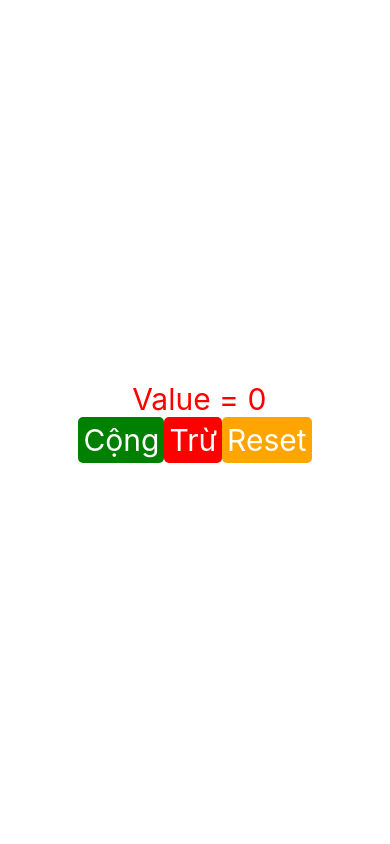
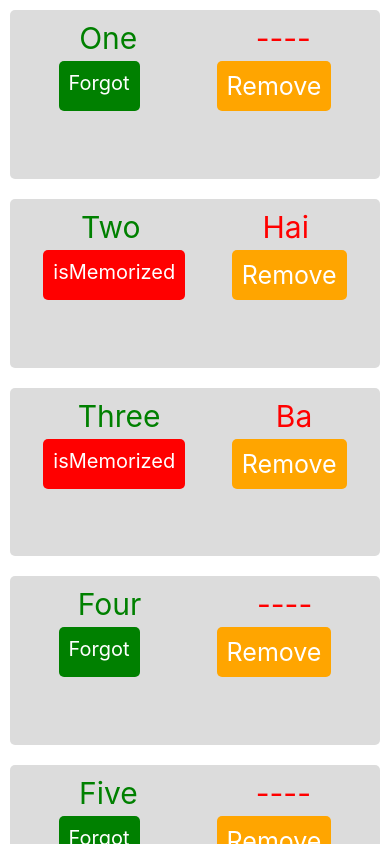
Before and after one commit to phamtanphat/reactnative25072019, a React Native app: screen / in a window 390 px wide. Built offline with nearby package versions, Linux system fonts and the light colour scheme.

Commit message:
Update App.js

```diff
--- a/App.js
+++ b/App.js
@@ -1,19 +1,12 @@
 import React, {Component} from 'react';
 import {Platform, StyleSheet, Text, View} from 'react-native';
-import Word from './components/Word';
-import HandleArray from './components/HandleArray';
-import Box from './components/Box';
- const words = [
-  {id : "a1" , en : "One" , vn : "Một" , isMemorized : true},
-  {id : "a2" , en : "Two" , vn : "Hai" , isMemorized : false},
-  {id : "a3" , en : "Three" , vn : "Ba" , isMemorized : false},
-  {id : "a4" , en : "Four" , vn : "Bốn" , isMemorized : true},
-]
+import List from './components/List';
+
 
 export default class App extends Component {
   render() {
     return (
-       <Box/>
+        <List/>
     );
   }
 }
```
